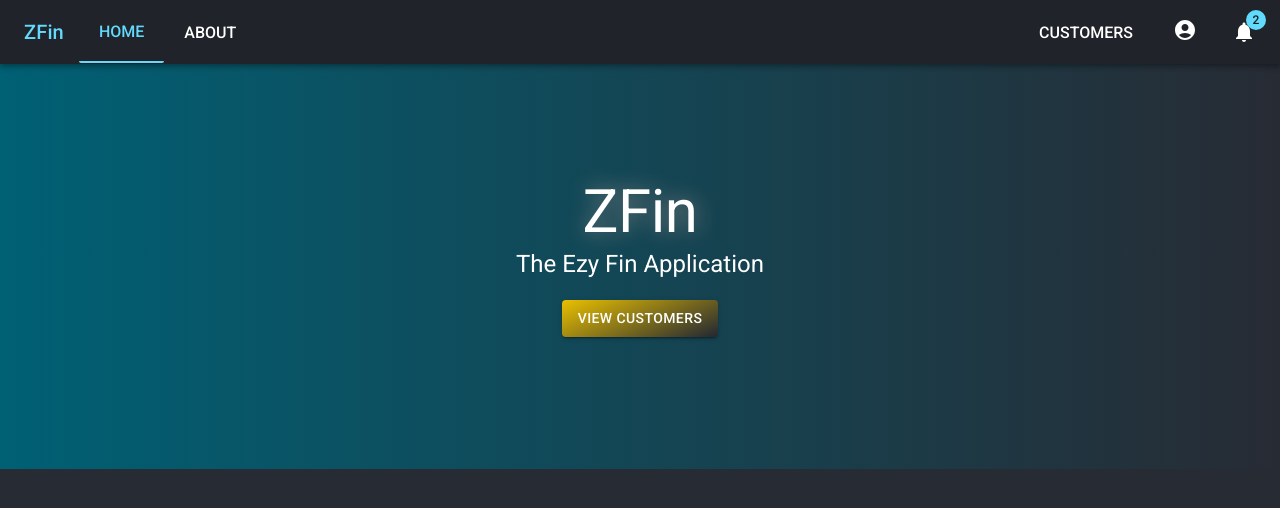
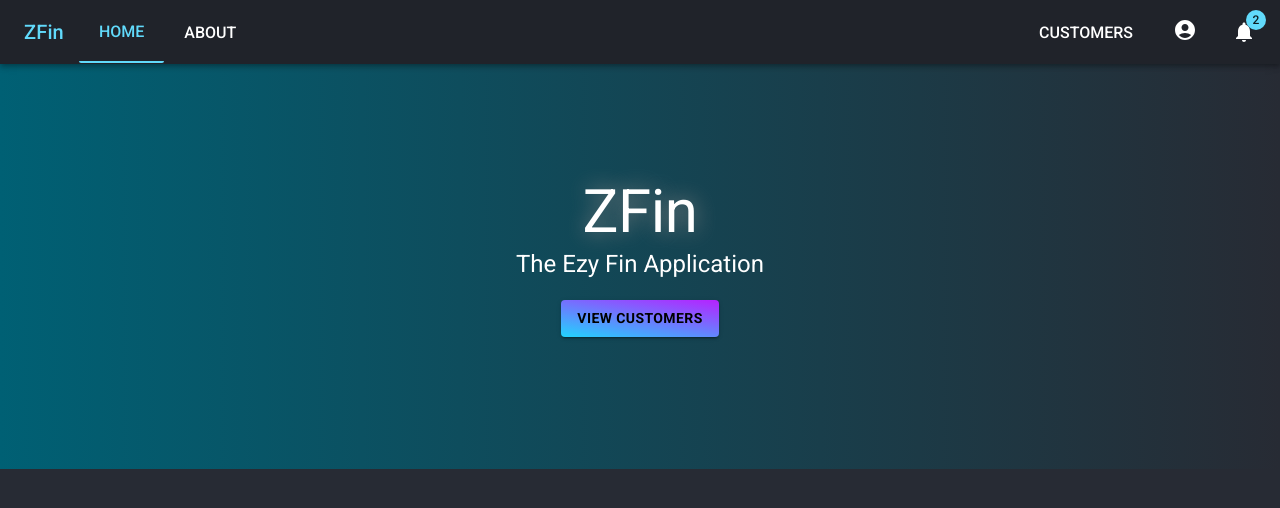
Before and after one commit to abhiippili/ZFin_Banking-App, a React (Create React App) app in the folder client/: page / in a window 1280 px wide. Shown: the top 508 px of the page. Built offline with nearby package versions, Linux system fonts and the light colour scheme.

Commit message:
changes in css

```diff
--- a/client/src/Components/Customers/AccountBalance.js
+++ b/client/src/Components/Customers/AccountBalance.js
@@ -18,8 +18,8 @@ const modalStyle = {
   left: "50%",
   transform: "translate(-50%, -50%)",
   width: 400,
-  backgroundColor: "#0093E9",
-  backgroundImage: "linear-gradient(160deg, #0093E9 0%, #80D0C7 100%)",
+  backgroundColor: "#21D4FD",
+  backgroundImage: "linear-gradient(12deg, #21D4FD 0%, #B721FF 100%)",
   borderRadius: "10px",
   boxShadow: 24,
   p: 4
--- a/client/src/Components/Customers/CustomersList.js
+++ b/client/src/Components/Customers/CustomersList.js
@@ -20,8 +20,8 @@ const StyledContainer = styled(Box)({
   display: "flex",
   alignItems: "center",
   borderRadius: "10px",
-  backgroundColor: "#0093E9",
-  backgroundImage: "linear-gradient(160deg, #0093E9 0%, #80D0C7 100%)",
+  backgroundColor: "#21D4FD",
+  backgroundImage: "linear-gradient(12deg, #21D4FD 0%, #B721FF 100%)",
   cursor: "pointer"
 });
 
@@ -37,8 +37,8 @@ const modalStyle = {
   left: "50%",
   transform: "translate(-50%, -50%)",
   width: 400,
-  backgroundColor: "#0093E9",
-  backgroundImage: "linear-gradient(160deg, #0093E9 0%, #80D0C7 100%)",
+  backgroundColor: "#21D4FD",
+  backgroundImage: "linear-gradient(12deg, #21D4FD 0%, #B721FF 100%)",
   borderRadius: "10px",
   boxShadow: 24,
   p: 4,
--- a/client/src/Components/Customers/TransferMoney.js
+++ b/client/src/Components/Customers/TransferMoney.js
@@ -35,8 +35,8 @@ const modalStyle = {
   left: "50%",
   transform: "translate(-50%, -50%)",
   width: 400,
-  backgroundColor: "#0093E9",
-  backgroundImage: "linear-gradient(160deg, #0093E9 0%, #80D0C7 100%)",
+  backgroundColor: "#21D4FD",
+  backgroundImage: "linear-gradient(12deg, #21D4FD 0%, #B721FF 100%)",
   borderRadius: "10px",
   boxShadow: 24,
   p: 4
--- a/client/src/Pages/Home.js
+++ b/client/src/Pages/Home.js
@@ -55,10 +55,11 @@ function Home() {
 
 const customersButtonStyle = {
   margin: "20px",
-  color: "white",
+  color: "black",
+  fontWeight: 600,
   background: "rgb(234,192,0)",
-  background:
-    "linear-gradient(156deg, rgba(234,192,0,1) 0%, rgba(34,39,51,1) 100%)",
+  backgroundColor: "#21D4FD",
+  backgroundImage: "linear-gradient(10deg, #21D4FD 0%, #B721FF 100%)",
   "&:hover": {
     transform: "scale(1.01)"
   }
```
